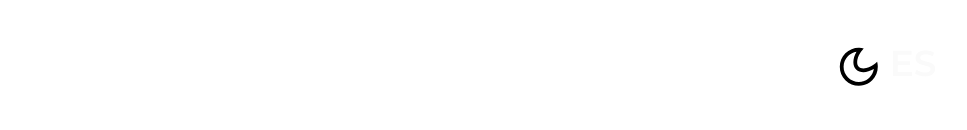
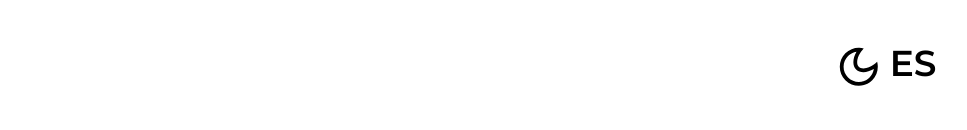
Before and after one commit to raulandreroman/new-portfolio, a React (Create React App) app: page /en in a window 1280 px wide. Shown: the top 130 px of the page, without its empty margins (154-1121 px from the left). Built offline with nearby package versions, Linux system fonts and the light colour scheme.

Commit message:
fix language selector color

```diff
--- a/src/components/Hero/LanguageSelector.js
+++ b/src/components/Hero/LanguageSelector.js
@@ -32,8 +32,8 @@ export default function LanguageSelector() {
               aria-label="Cambiar idioma a español"
               className={
                 theme === 'light'
-                  ? `text-2xl mb-3 md:text-4xl lg:text-4xl lg:mb-0 lg:min-w-4 font-semibold lg:p-1  text-dark-primary  `
-                  : `text-2xl  mb-3 md:text-4xl lg:text-4xl lg:mb-0  lg:min-w-4 font-semibold  lg:p-1 text-light-primary `
+                  ? `text-2xl mb-3 md:text-4xl lg:text-4xl lg:mb-0 lg:min-w-4 font-semibold lg:p-1  text-light-secondary  `
+                  : `text-2xl  mb-3 md:text-4xl lg:text-4xl lg:mb-0  lg:min-w-4 font-semibold  lg:p-1 text-dark-secondary `
               }
             >
               ES
```
